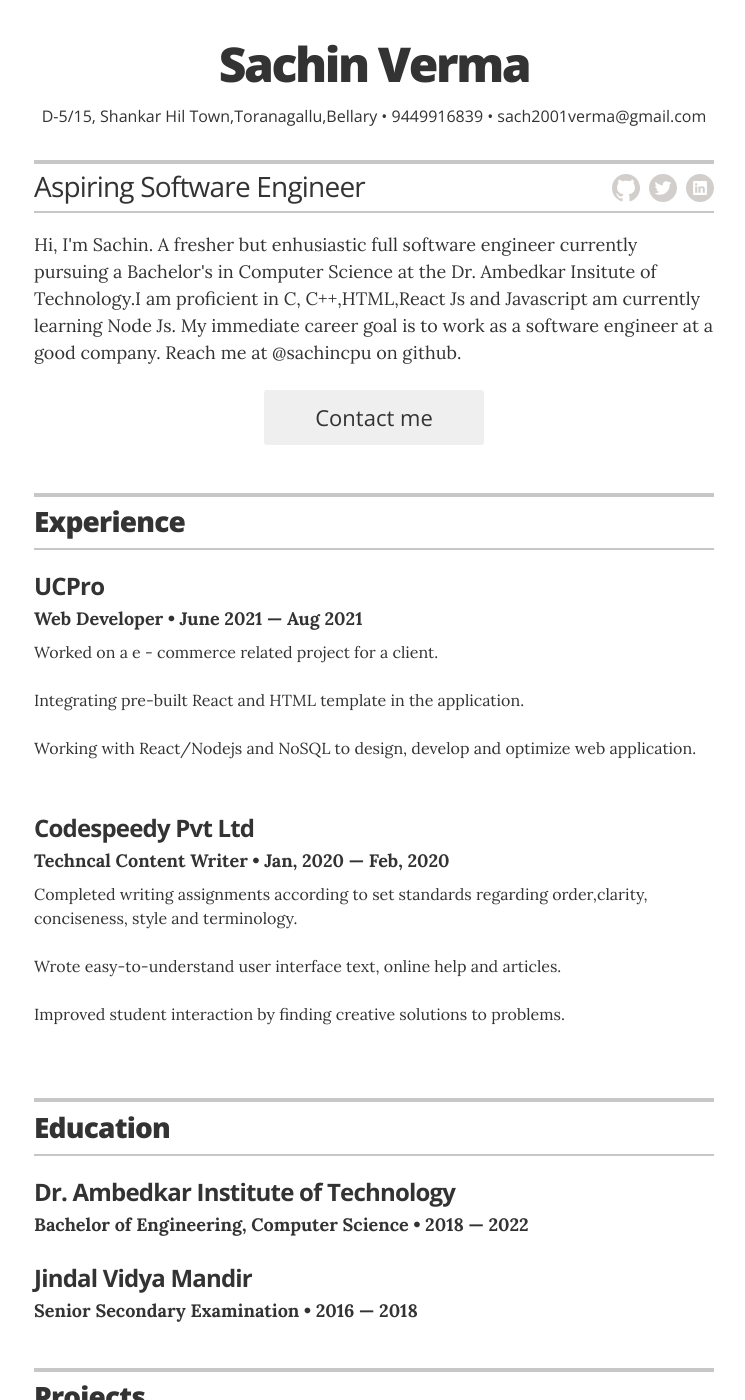
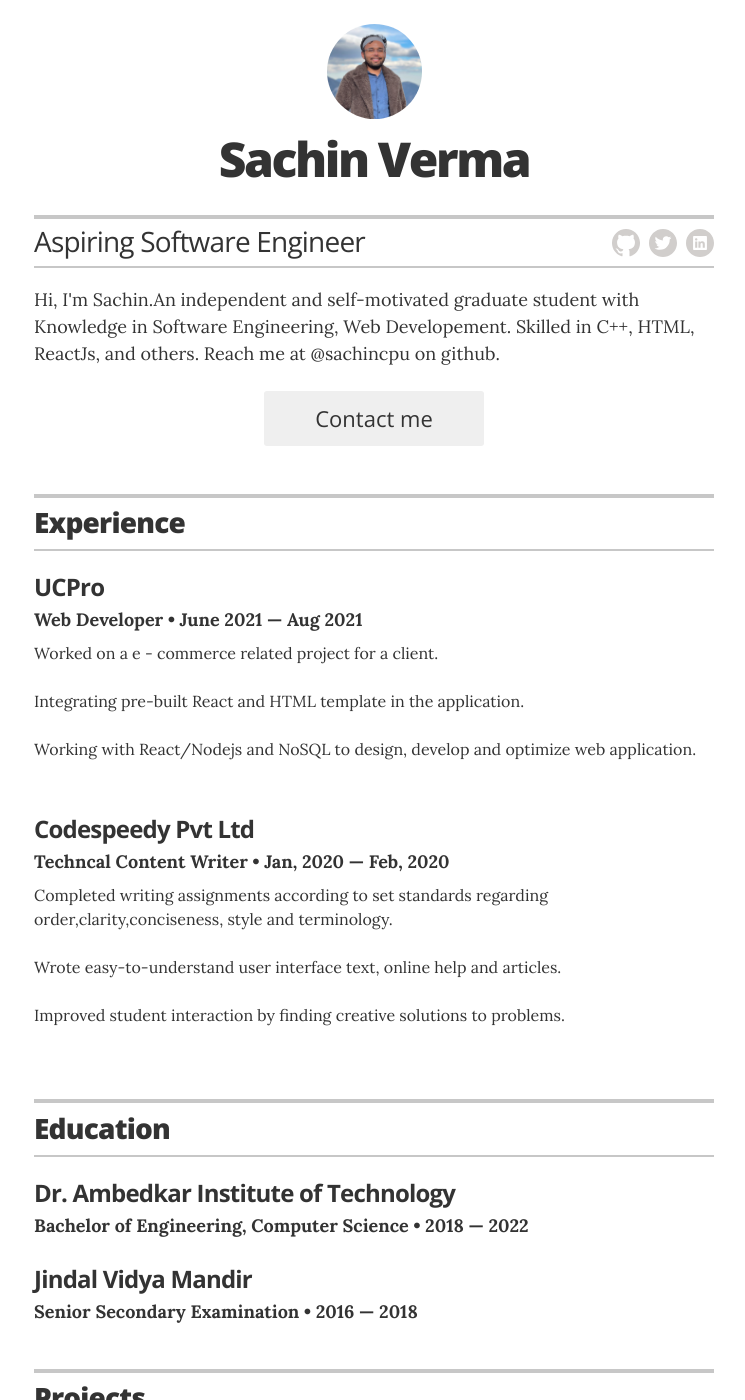
Before and after one commit to sachincpu/Sachin-Resume, a Jekyll site: the page built from index.html, in a window 1280 px wide and 1400 px high. Shown: the whole window, without its empty margins (266-1011 px from the left). Built offline with Jekyll 4.4.1, drawn with Linux system fonts in a browser that asks for light colours.

Commit message:
Updated changes

```diff
--- a/_config.yml
+++ b/_config.yml
@@ -9,7 +9,7 @@ sass:
   style: compressed
 
 # Resume settings
-resume_avatar:                  "false"
+resume_avatar:                  "true"
 resume_name:                    "Sachin Verma"
 resume_title:                   "Aspiring Software Engineer"
 
@@ -21,9 +21,9 @@ resume_contact_telephone:       "9449916839"
 resume_contact_address:         "D-5/15, Shankar Hil Town,Toranagallu,Bellary"
 
 resume_header_contact_info:     "D-5/15, Shankar Hil Town,Toranagallu,Bellary • 9449916839 • sach2001verma@gmail.com"
-display_header_contact_info:    "true"
+display_header_contact_info:    "false"
 
-resume_header_intro: "<p>Hi, I'm Sachin. A fresher but enhusiastic full software engineer currently pursuing a Bachelor's in Computer Science at the Dr. Ambedkar Insitute of Technology.I am proficient in C, C++,HTML,React Js and Javascript am currently learning Node Js. My immediate career goal is to work as a software engineer at a good company. Reach me at @sachincpu on github."
+resume_header_intro: "<p>Hi, I'm Sachin.An independent and self-motivated graduate student with Knowledge in Software Engineering, Web Developement. Skilled in C++, HTML, ReactJs, and others. Reach me at @sachincpu on github."
 
 # use "yes" to display the email contact button,
 # "no" to display an "I'm not looking for work" message,
--- a/_data/experience.yml
+++ b/_data/experience.yml
@@ -13,6 +13,6 @@
 - company: Codespeedy Pvt Ltd
   position: Techncal Content Writer
   duration:   Jan, 2020  &mdash; Feb, 2020
-  summary: Completed writing assignments according to set standards regarding order,clarity, conciseness, style and terminology. <br><br>
+  summary: Completed writing assignments according to set standards regarding order,clarity,conciseness, style and terminology. <br><br>
            Wrote easy-to-understand user interface text, online help and articles. <br><br>
            Improved student interaction by finding creative solutions to problems. <br><br>
--- a/_layouts/resume.html
+++ b/_layouts/resume.html
@@ -108,7 +108,6 @@
         <div class="resume-item" itemscope itemtype="http://schema.org/CreativeWork">
           <meta itemprop="creator" content="{{ site.resume_name }}" itemtype="http://schema.org/Person" />
           <h3 class="resume-item-title" itemprop="name">{% if project.url %}<a href="{{ project.url }}" itemprop="url">{{ project.project }}</a>{% else %}{{ project.project }}{% endif %}</h3>
-          <h4 class="resume-item-details" itemprop="description">{{ project.role }}  &bull; {{ project.duration }}</h4>
           <p class="resume-item-copy">{{ project.description }}</p>
         </div>
         {% endfor %}
@@ -232,7 +231,7 @@
       {% endif %}
 
       <footer class="page-footer">
-        <p class="footer-line">Find me on <a href="https://github.com/sansquoi/">GitHub</a>.</p>
+        <p class="footer-line">Find me on <a href="https://github.com/sachincpu/">GitHub</a>.</p>
       </footer>
 
     </div>
```
